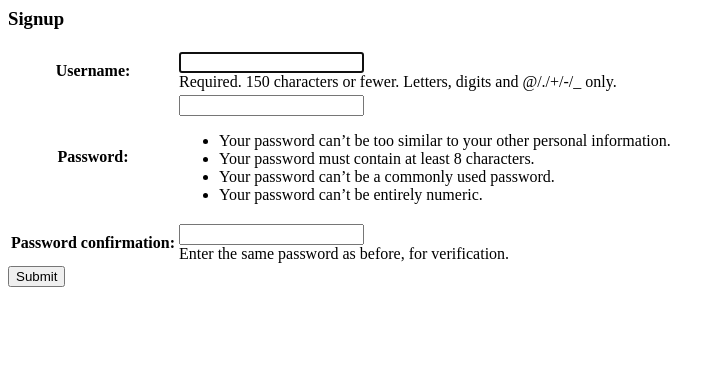
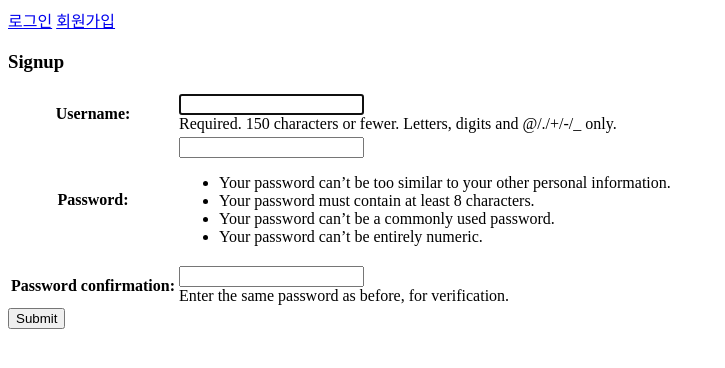
Before and after one commit to yeon0206/baeminst, a Django app: page /accounts/signup/ in a window 1280 px wide. Shown: the top 368 px of the page, without its empty margins (0-725 px from the left). Run offline with Django 3.2, Linux system fonts and the light colour scheme.

Commit message:
login/signup/profile link

```diff
--- a/final/templates/layout.html
+++ b/final/templates/layout.html
@@ -4,6 +4,14 @@
       <title>벤처창업웹프로그래밍</title>
   </head>
   <body>
+    {% if user.is_authenticated %}
+      <a href="{% url "profile" %}">프로필</a>
+      <a href="#">로그아웃</a>
+    {% else %}
+      <a href="{% url "login" %}">로그인</a>
+      <a href="{% url "signup" %}">회원가입</a>
+    {% endif %}
+
     {% block content %}
     {% endblock %}
   </body>
```
Lines whose indentation alone changed are shown as unchanged.
